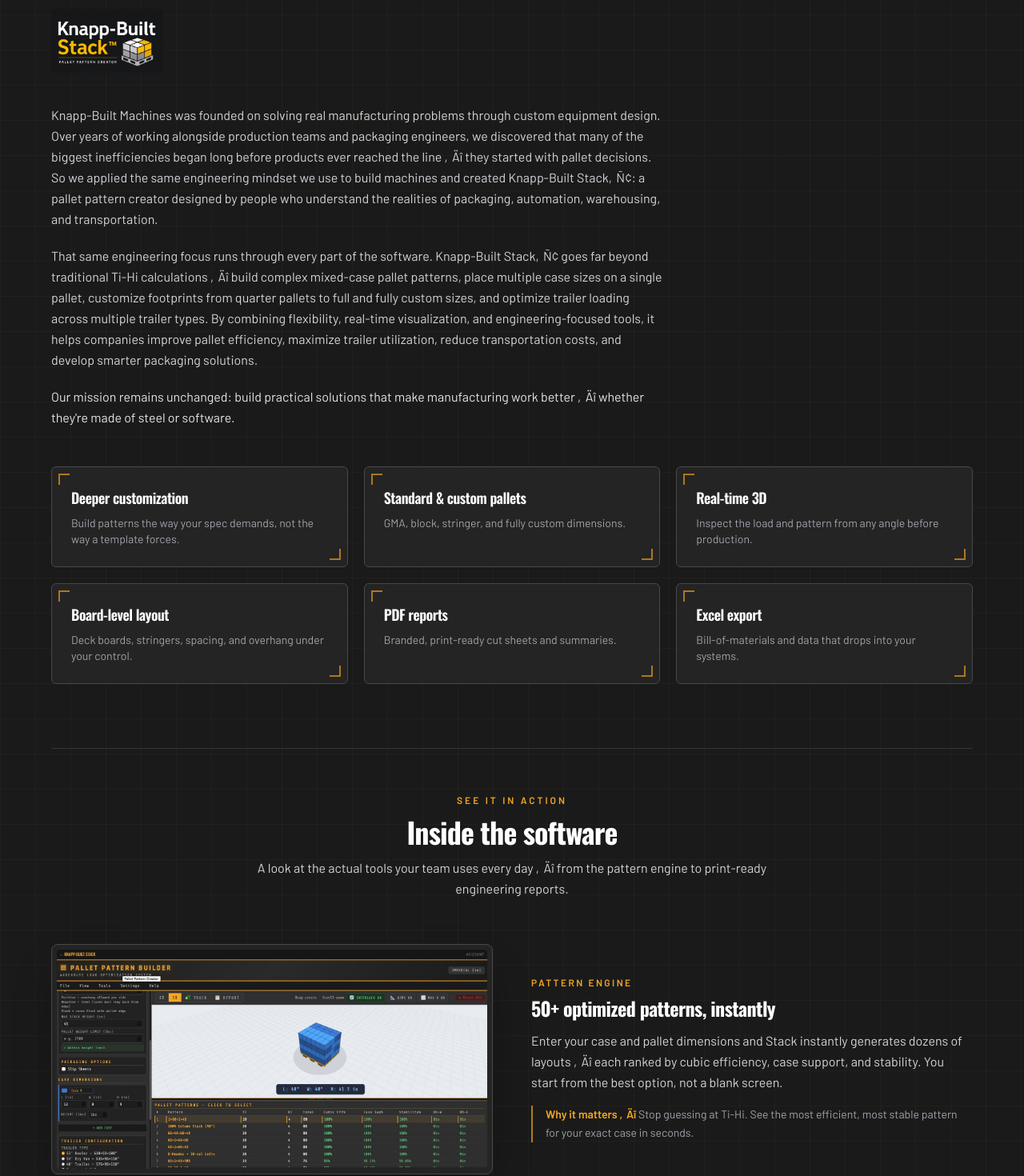
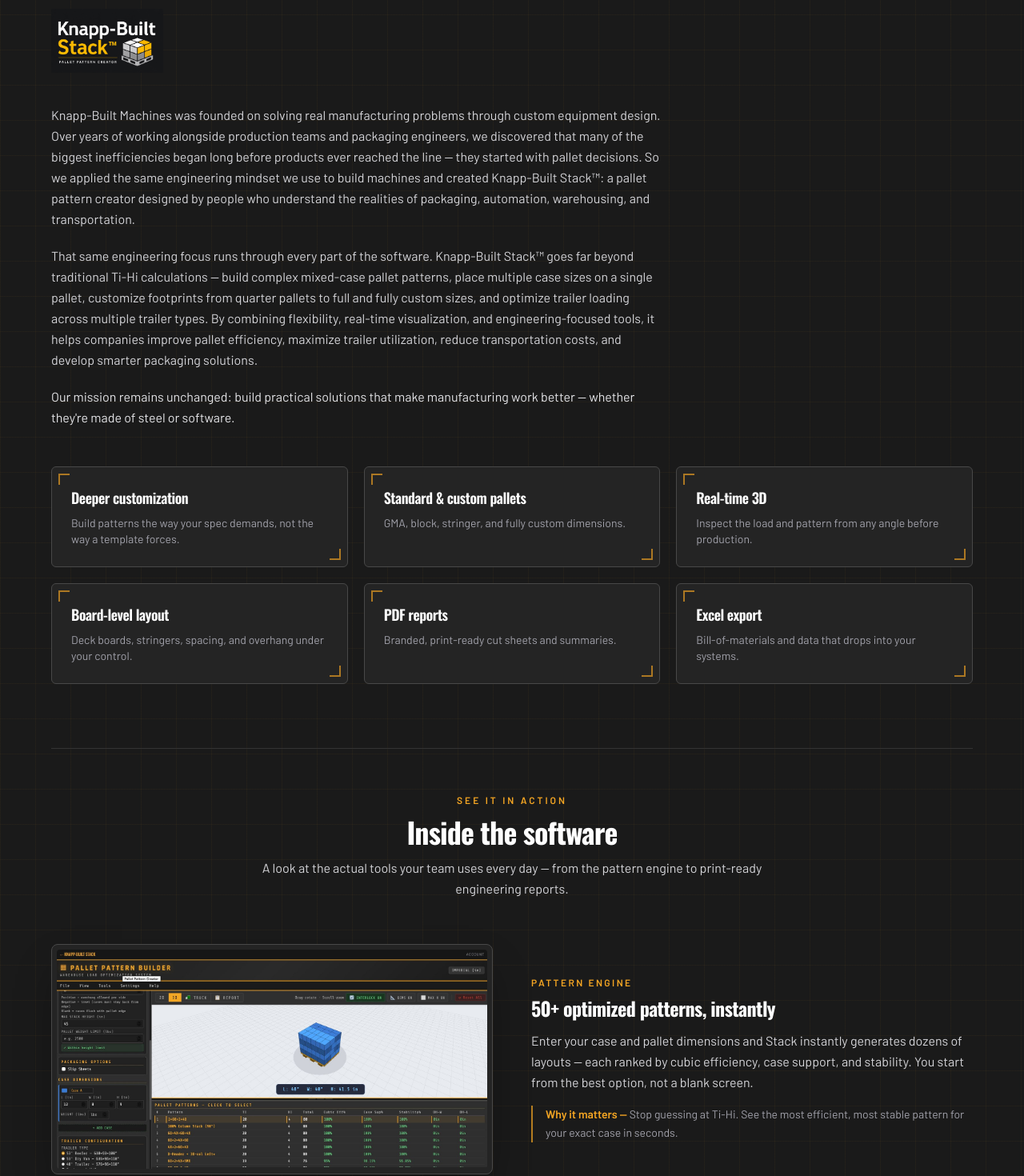
Before and after one commit to KnappBuiltMachines/knappbuilt-site, a Next.js app: page /software in a window 1280 px wide. Shown: the part 360-1830 px from the top of the page at 80% size. Built offline with nearby package versions, Linux system fonts and the light colour scheme; no server answers.

Commit message:
Fix typographical errors in page.tsx

```diff
--- a/src/app/software/page.tsx
+++ b/src/app/software/page.tsx
@@ -3,7 +3,7 @@
 import PageShell from "@/components/PageShell";
 import { SITE } from "@/lib/config";
 
-export const metadata = { title: `${SITE.product} ‚Äî Pallet Pattern Creator` };
+export const metadata = { title: `${SITE.product} \u2014 Pallet Pattern Creator` };
 
 const caps = [
   ["Deeper customization", "Build patterns the way your spec demands, not the way a template forces."],
@@ -21,14 +21,14 @@
     img: "/screenshots/builder.jpg", w: 1500, h: 763,
     kicker: "Pattern Engine",
     title: "50+ optimized patterns, instantly",
-    desc: "Enter your case and pallet dimensions and Stack instantly generates dozens of layouts ‚Äî each ranked by cubic efficiency, case support, and stability. You start from the best option, not a blank screen.",
+    desc: "Enter your case and pallet dimensions and Stack instantly generates dozens of layouts \u2014 each ranked by cubic efficiency, case support, and stability. You start from the best option, not a blank screen.",
     why: "Stop guessing at Ti-Hi. See the most efficient, most stable pattern for your exact case in seconds.",
   },
   {
     img: "/screenshots/layers-2d.jpg", w: 1500, h: 720,
     kicker: "Layer Planning",
     title: "Plan every layer, down to the case",
-    desc: "Step through the load one layer at a time ‚Äî including alternating and interlocked layers ‚Äî with exact case placement, orientation, and dimensions called out.",
+    desc: "Step through the load one layer at a time \u2014 including alternating and interlocked layers \u2014 with exact case placement, orientation, and dimensions called out.",
     why: "Gives your crew a clear, repeatable build map and fewer mistakes on the floor.",
   },
   {
@@ -42,14 +42,14 @@
     img: "/screenshots/truck-load.jpg", w: 1500, h: 426,
     kicker: "Trailer Loading",
     title: "Fill the trailer, keep it balanced",
-    desc: "Plan how pallets fit a 53' reefer, dry van, or custom trailer ‚Äî with live pallet counts, column-and-row layout, and a center-of-mass balance check.",
+    desc: "Plan how pallets fit a 53' reefer, dry van, or custom trailer \u2014 with live pallet counts, column-and-row layout, and a center-of-mass balance check.",
     why: "Maximize every trailer and cut freight cost per unit shipped.",
   },
   {
     img: "/screenshots/report-builder.jpg", w: 1500, h: 855,
     kicker: "Report Builder",
     title: "Build the spec sheet you need",
-    desc: "Drag in 3D renders, 2D layer diagrams, and case, pallet, and truck stats to compose a custom, branded report ‚Äî or start from a ready-made layout.",
+    desc: "Drag in 3D renders, 2D layer diagrams, and case, pallet, and truck stats to compose a custom, branded report \u2014 or start from a ready-made layout.",
     why: "Hand customers and crews exactly the information they need, in your branding.",
   },
 ];
@@ -59,25 +59,25 @@
     <PageShell
       logo="stack"
       footer="stack"
-      kicker="Knapp-Built Stack‚Ñ¢"
+      kicker="Knapp-Built Stack\u2122"
       title={<>The <span className="text-amber">Pallet Pattern Creator</span></>}
       intro="A standalone software product built to close a real gap for packaging engineers."
     >
-      <Image src="/logo.png" alt="Knapp-Built Stack ‚Äî Pallet Pattern Creator" width={1657} height={949} priority className="mb-10 h-20 w-auto" />
+      <Image src="/logo.png" alt="Knapp-Built Stack - Pallet Pattern Creator" width={1657} height={949} priority className="mb-10 h-20 w-auto" />
 
       <div className="max-w-3xl space-y-5 text-zinc-300 leading-relaxed">
         <p>
           Knapp-Built Machines was founded on solving real manufacturing problems through
           custom equipment design. Over years of working alongside production teams and
           packaging engineers, we discovered that many of the biggest inefficiencies began long
-          before products ever reached the line ‚Äî they started with pallet decisions. So we
+          before products ever reached the line &mdash; they started with pallet decisions. So we
           applied the same engineering mindset we use to build machines and created Knapp-Built
-          Stack‚Ñ¢: a pallet pattern creator designed by people who understand the realities of
+          Stack&trade;: a pallet pattern creator designed by people who understand the realities of
           packaging, automation, warehousing, and transportation.
         </p>
         <p>
           That same engineering focus runs through every part of the software. Knapp-Built
-          Stack‚Ñ¢ goes far beyond traditional Ti-Hi calculations ‚Äî build complex mixed-case
+          Stack&trade; goes far beyond traditional Ti-Hi calculations &mdash; build complex mixed-case
           pallet patterns, place multiple case sizes on a single pallet, customize footprints
           from quarter pallets to full and fully custom sizes, and optimize trailer loading
           across multiple trailer types. By combining flexibility, real-time visualization, and
@@ -87,7 +87,7 @@
         </p>
         <p className="text-zinc-200">
           Our mission remains unchanged: build practical solutions that make manufacturing work
-          better ‚Äî whether they're made of steel or software.
+          better &mdash; whether they're made of steel or software.
         </p>
       </div>
 
@@ -106,7 +106,7 @@
           <div className="text-xs font-semibold uppercase tracking-[0.25em] text-amber">See it in action</div>
           <h2 className="mt-3 text-3xl font-bold text-white sm:text-4xl">Inside the software</h2>
           <p className="mx-auto mt-3 max-w-2xl text-zinc-300 leading-relaxed">
-            A look at the actual tools your team uses every day ‚Äî from the pattern engine to
+            A look at the actual tools your team uses every day &mdash; from the pattern engine to
             print-ready engineering reports.
           </p>
         </div>
@@ -126,7 +126,7 @@
                   <h3 className="mt-2 text-2xl font-bold text-white">{s.title}</h3>
                   <p className="mt-3 text-zinc-300 leading-relaxed">{s.desc}</p>
                   <p className="mt-4 border-l-2 border-amber/70 pl-4 text-sm leading-relaxed text-zinc-400">
-                    <span className="font-semibold text-amber">Why it matters ‚Äî </span>{s.why}
+                    <span className="font-semibold text-amber">Why it matters &mdash; </span>{s.why}
                   </p>
                 </div>
               </div>
@@ -141,11 +141,11 @@
             <h3 className="mt-2 text-2xl font-bold text-white">Export print-ready engineering reports</h3>
             <p className="mt-3 text-zinc-300 leading-relaxed">
               One click turns any pattern into a polished, branded Pallet Pattern Engineering
-              Report ‚Äî complete with dimensions, cubic efficiency, support, stability, weight
+              Report &mdash; complete with dimensions, cubic efficiency, support, stability, weight
               breakdowns, and truck loading. Ready to print, email, or export to Excel.
             </p>
             <p className="mt-4 border-l-2 border-amber/70 pl-4 text-sm leading-relaxed text-zinc-400">
-              <span className="font-semibold text-amber">Why it matters ‚Äî </span>
+              <span className="font-semibold text-amber">Why it matters &mdash; </span>
               Look professional, keep specs on file, and give every job a documented paper trail.
             </p>
           </div>
@@ -162,7 +162,7 @@
 
       <div className="mt-16 rounded-lg border border-amber/50 bg-amber/5 p-8 text-center">
         <h2 className="text-2xl font-bold text-white">Start your 7-day free trial</h2>
-        <p className="mt-2 text-zinc-300">Full access to the Pallet Pattern Creator ‚Äî no credit card required. Add a card whenever you&apos;re ready to keep going.</p>
+        <p className="mt-2 text-zinc-300">Full access to the Pallet Pattern Creator &mdash; no credit card required. Add a card whenever you&apos;re ready to keep going.</p>
         <div className="mt-5 flex flex-wrap justify-center gap-3">
           <Link href="/signup" className="inline-block rounded bg-amber px-8 py-3.5 font-semibold uppercase tracking-wide text-ink-950 hover:bg-amber-light">
             Start Free Trial
```
